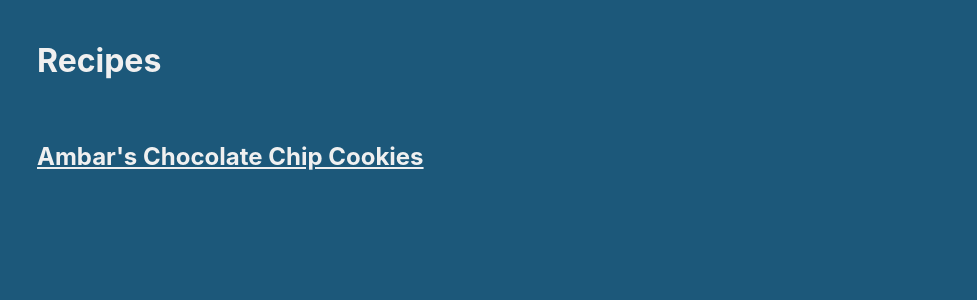
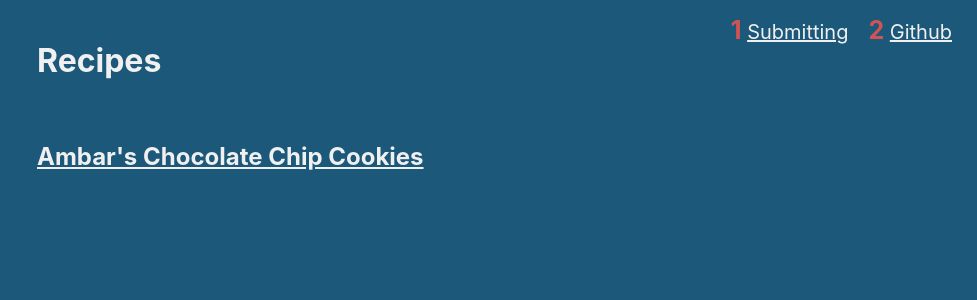
Before and after one commit to arBalasquide/soyrecipes, a Next.js app: page / in a window 1280 px wide. Shown: the top 300 px of the page, without its empty margins (303-1280 px from the left). Built offline with nearby package versions, Linux system fonts and the light colour scheme.

Commit message:
Added navbar

```diff
--- a/src/pages/index.tsx
+++ b/src/pages/index.tsx
@@ -16,6 +16,16 @@ export const getStaticProps: GetStaticProps = async () => {
 const Index = ({ allRecipesData }) => {
   return (
     <div>
+      <div className="nav">
+        <span className="nav">
+          <span className="listing">1</span>{" "}
+          <Link href="/submit">Submitting</Link>
+        </span>
+        <span className="nav">
+          <span className="listing">2</span>{" "}
+          <Link href="https://github.com/arBalasquide/soyrecipes">Github</Link>
+        </span>
+      </div>
       <h1>Recipes</h1>
       <br />
       {allRecipesData.map(({ id, title }) => (
--- a/src/styles/styles.css
+++ b/src/styles/styles.css
@@ -46,3 +46,21 @@ button.home:hover {
   cursor:pointer;
   box-shadow: 0 8px 10px 0 rgba(0,0,0,0.24), 0 10px 30px 0 rgba(0,0,0,0.19);
 }
+
+div.nav {
+    position: absolute;
+    right: 0;
+    top: 0;
+    margin: 15px 15px 15px 15px;
+}
+
+span.nav {
+    font-size: 20px;
+    padding: 10px 10px 10px 10px;
+}
+
+span.listing {
+    font-weight: bold;
+    font-size: 25px;
+    color: #d15454;
+}
```
Also changed, not shown: src/pages/_document.tsx (+7 -1 lines), src/pages/submit.tsx (added, +22 -0 lines).
